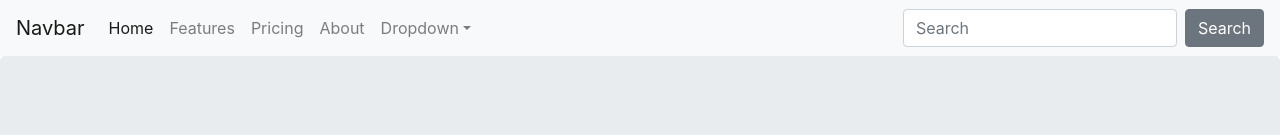
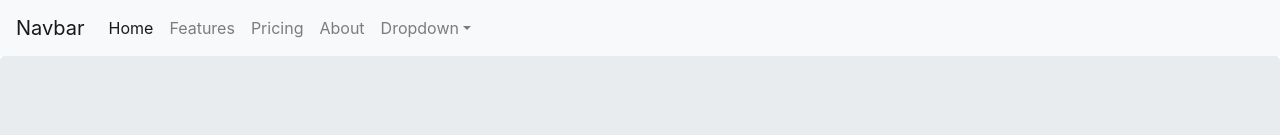
Before and after one commit to cvetelinamihaylova/Movie-App, an Angular app: page / in a window 1280 px wide. Shown: the top 135 px of the page. Built offline with nearby package versions, Linux system fonts and the light colour scheme; no server answers.

Commit message:
removed searching from navbar

```diff
--- a/src/app/navbar/navbar.component.html
+++ b/src/app/navbar/navbar.component.html
@@ -31,10 +31,6 @@
             </div>
           </li>
         </ul>
-        <form class="form-inline my-2 my-lg-0">
-          <input class="form-control mr-sm-2" type="text" placeholder="Search">
-          <button class="btn btn-secondary my-2 my-sm-0" type="submit">Search</button>
-        </form>
       </div>
     </nav>
   </div>
```
